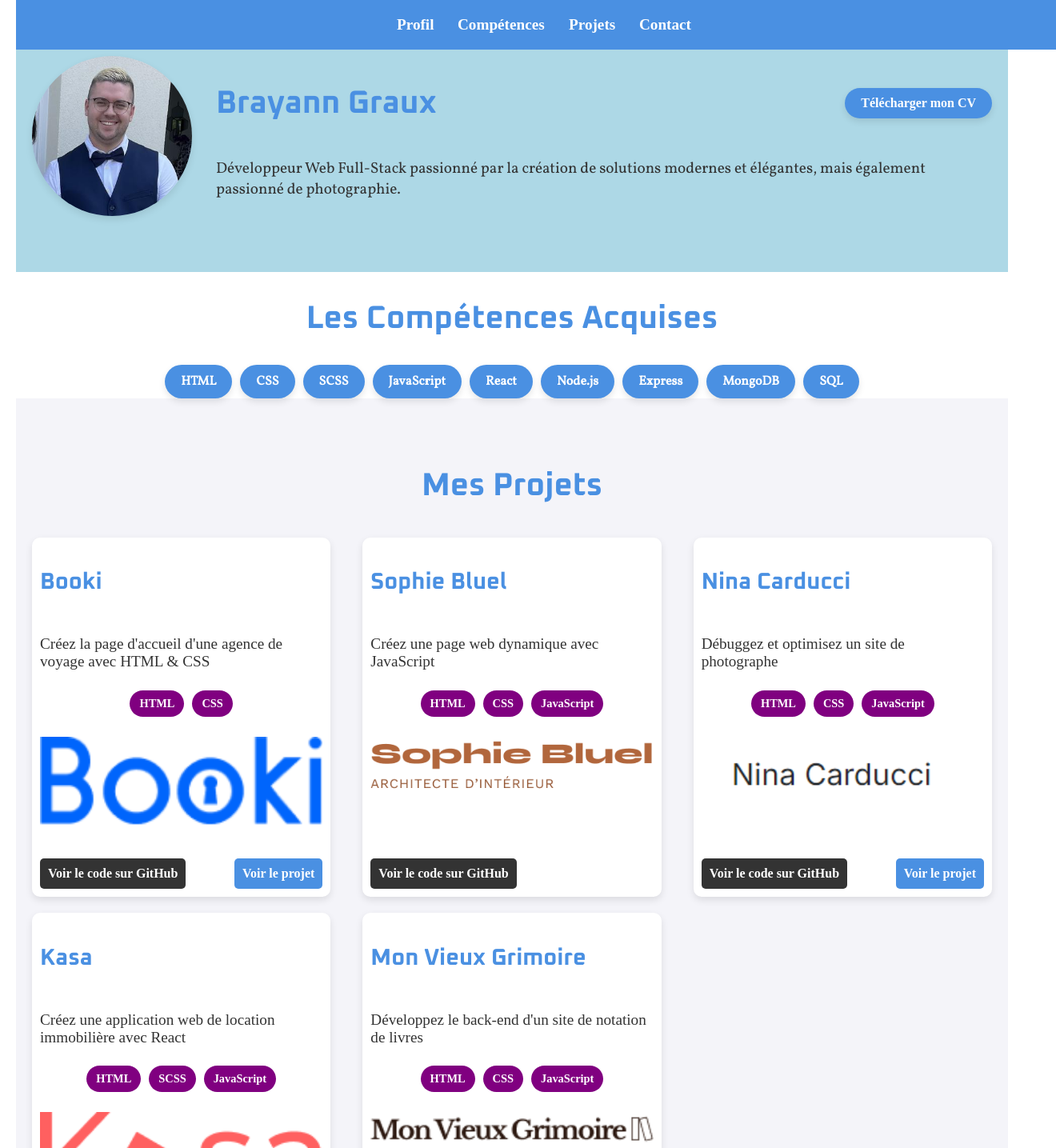
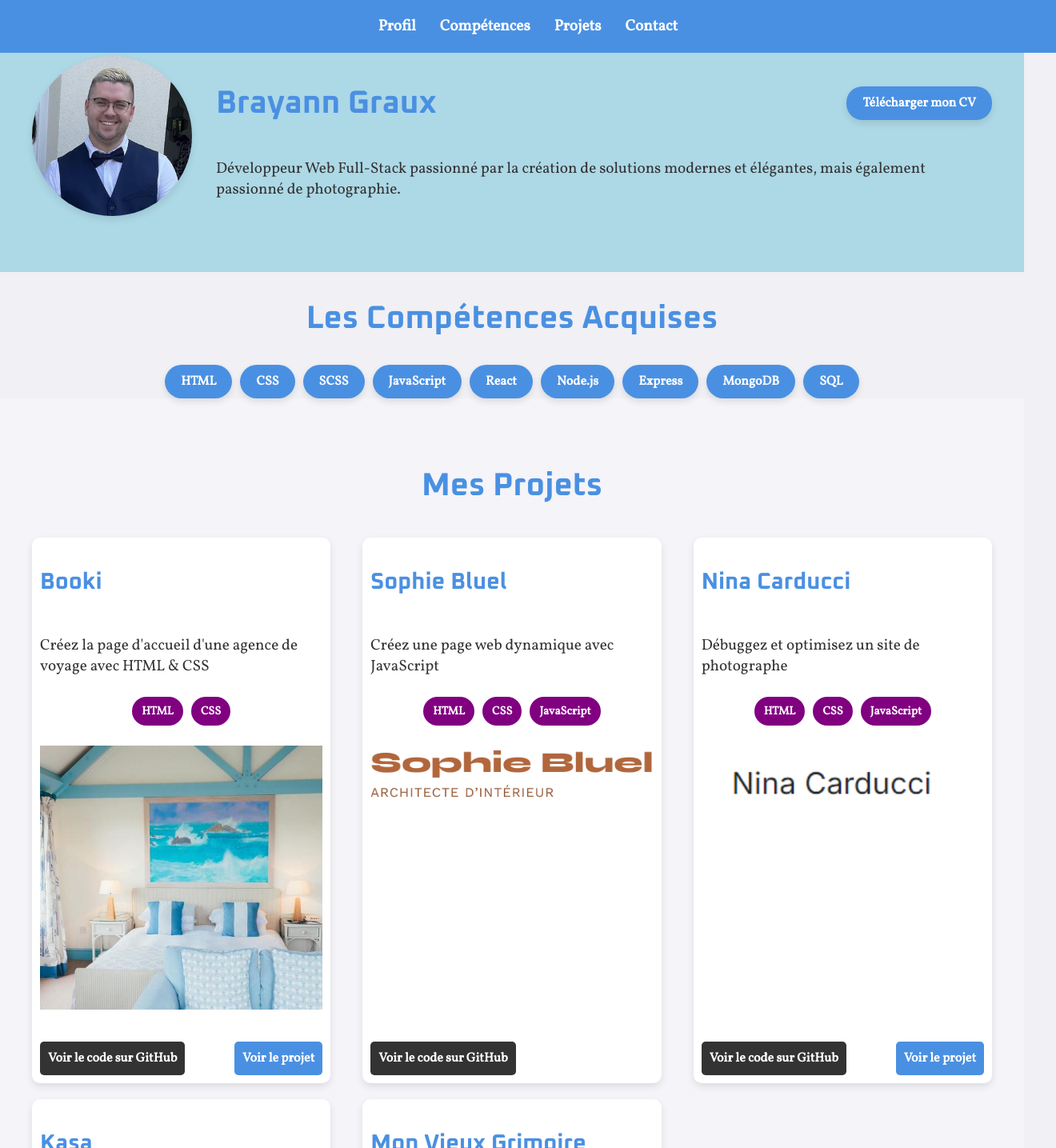
Before and after one commit to Brayann-Graux/Projet_8, a React (Create React App) app: page / in a window 1280 px wide. Shown: the top 1435 px of the page at 80% size, 1320 px wide, since content can reach past the window. Built offline with nearby package versions, Linux system fonts and the light colour scheme.

Commit message:
correction et base ok

```diff
--- a/src/App.jsx
+++ b/src/App.jsx
@@ -1,32 +1,21 @@
-import React, { useEffect } from 'react';
-import AOS from 'aos';
-import 'aos/dist/aos.css';
+import React from 'react';
 import Navbar from './components/Navbar/Navbar';
 import Profile from './components/Profile/Profile';
 import Skills from './components/Skills/Skills';
 import Projects from './components/Projects/Projects';
 import Contact from './components/Contact/Contact';
-import Footer from './components/Footer/Footer';
+import Footer from './components/Footer/Footer'; // Import du pied de page
+
 
 const App = () => {
-  useEffect(() => {
-    AOS.init({
-      duration: 1000,  // Durée de l'animation (1 seconde)
-      once: true,      // Les animations ne se jouent qu'une seule fois
-    });
-  }, []);
-
   return (
     <div className="App">
-      {/* Conteneur global avec une largeur maximale */}
-      <div className="container">
-        <Navbar />
-        <Profile />
-        <Skills />
-        <Projects />
-        <Contact />
-        <Footer />
-      </div>
+      <Navbar />
+      <Profile />
+      <Skills />
+      <Projects />
+      <Contact />
+      <Footer /> {/* Ajout du pied de page */}
     </div>
   );
 };
--- a/src/components/Contact/Contact.jsx
+++ b/src/components/Contact/Contact.jsx
@@ -5,8 +5,6 @@ const Contact = () => {
   return (
     <section id="contact" className="section">
       <h2>Contactez-moi</h2>
-
-      <div>
       <form>
         <input type="text" placeholder="Votre nom" required />
         <input type="email" placeholder="Votre email" required />
@@ -14,8 +12,6 @@ const Contact = () => {
         <textarea placeholder="Votre message" required></textarea>
         <button type="submit" className="btn">Envoyer</button>
       </form>
-      </div>
-
     </section>
   );
 };
--- a/src/components/Contact/Contact.scss
+++ b/src/components/Contact/Contact.scss
@@ -14,8 +14,8 @@ $font-family: 'Vollkorn', serif;
 #contact {
   background-color: $background-color;
   padding: 50px 20px;
+  max-width: 800px; /* Limite la largeur du formulaire */
   margin: 0 auto; /* Centre le formulaire */
-  width: 100%;
 
   h2 {
     font-size: 2.5rem;
@@ -30,7 +30,6 @@ form {
     display: flex;
     flex-direction: column;
     gap: 20px;
-    width: 50%;
 
     input, textarea {
       width: 100%;
--- a/src/components/Navbar/Navbar.jsx
+++ b/src/components/Navbar/Navbar.jsx
@@ -3,23 +3,29 @@ import "./Navbar.scss";
 import { Link } from 'react-scroll';
 
 const Navbar = () => {
-  const navItems = [
-    { id: 'profile', label: 'Profil' },
-    { id: 'skills', label: 'Compétences' },
-    { id: 'projects', label: 'Projets' },
-    { id: 'contact', label: 'Contact' },
-  ];
-
   return (
     <nav className="navbar">
       <ul>
-        {navItems.map((item, index) => (
-          <li key={item.id} data-aos="flip-left" data-aos-delay={index * 100}>
-            <Link to={item.id} smooth={true} duration={500}>
-              {item.label}
-            </Link>
-          </li>
-        ))}
+        <li>
+          <Link to="profile" smooth={true} duration={500}>
+            Profil
+          </Link>
+        </li>
+        <li>
+          <Link to="skills" smooth={true} duration={500}>
+            Compétences
+          </Link>
+        </li>
+        <li>
+          <Link to="projects" smooth={true} duration={500}>
+            Projets
+          </Link>
+        </li>
+        <li>
+          <Link to="contact" smooth={true} duration={500}>
+            Contact
+          </Link>
+        </li>
       </ul>
     </nav>
   );
--- a/src/components/Navbar/Navbar.scss
+++ b/src/components/Navbar/Navbar.scss
@@ -7,42 +7,31 @@ $light-lavender: #B19CD9;
 $light-blue: #ADD8E6;
 $neutral-gray: #F0F0F5;
 
-.container {
-  max-width: 1440px;
-  margin: 0 auto;
-  padding: 0 20px;
-  box-sizing: border-box;
-}
-
 /* Barre de navigation */
 .navbar {
   position: fixed;
+  width: 100%;
   top: 0;
-  width: 100%; /* La navbar prend toute la largeur de la fenêtre */
-  max-width: 100vw; /* Empêche la navbar de déborder au-delà de la largeur de l'écran */
-  background-color: $primary-blue; /* Utilise ta variable pour la couleur de fond */
+  background-color: $primary-blue;
   padding: 20px;
   z-index: 1000;
   display: flex;
-  justify-content: center; /* Centre le contenu horizontalement */
+  justify-content: center; /* Centre les éléments de la barre */
 
   ul {
     list-style: none;
     display: flex;
-    gap: 30px; /* Espace entre les éléments de la liste */
+    gap: 30px; /* Espacement entre les éléments */
     margin: 0;
     padding: 0;
 
-    li {
-      margin: 0;
-      padding: 0;
-      a {
+    li a {
       color: white;
       text-decoration: none;
       font-weight: bold;
       font-size: 1.2rem;
       transition: color 0.3s ease;
-        cursor: pointer;
+      cursor: pointer; /* Affiche la main au survol */
 
       &:hover {
         color: $light-lavender;
@@ -50,8 +39,6 @@ $neutral-gray: #F0F0F5;
     }
   }
 }
-}
-
 
 
 
--- a/src/components/Projects/Projects.jsx
+++ b/src/components/Projects/Projects.jsx
@@ -7,15 +7,8 @@ const Projects = () => {
     <section id="projects" className="projects-section">
       <h2>Mes Projets</h2>
       <div className="projects-container">
-        {projectsData.map((project, index) => (
-          <div
-            key={project.id}
-            className="project-card"
-            data-aos="fade-right"
-            data-aos-offset="300"
-            data-aos-easing="ease-in-sine"
-            data-aos-delay={index * 300} // Ajout d'un délai plus long pour chaque projet
-          >
+        {projectsData.map((project) => (
+          <div key={project.id} className="project-card">
             <h3>{project.title}</h3>
             <p>{project.description}</p>
 
@@ -35,7 +28,7 @@ const Projects = () => {
                 Voir le code sur GitHub
               </a>
 
-              {/* Condition pour afficher le bouton "Voir le projet" seulement si projectLink est disponible */}
+              {/* Condition pour afficher le bouton "Voir le projet" seulement si projectLink est disponible, aligné à droite */}
               {project.projectLink && (
                 <a href={project.projectLink} target="_blank" rel="noopener noreferrer" className="btn">
                   Voir le projet
--- a/src/components/Skills/Skills.jsx
+++ b/src/components/Skills/Skills.jsx
@@ -19,12 +19,7 @@ const Skills = () => {
       <h2>Les Compétences Acquises</h2>
       <div className="skills-container">
         {skills.map((skill, index) => (
-          <span
-            key={index}
-            className="skill-badge"
-            data-aos="fade-up-right"
-            data-aos-delay={index * 100} // Applique un délai basé sur l'index
-          >
+          <span key={index} className="skill-badge">
             {skill}
           </span>
         ))}
--- a/src/data/projects.json
+++ b/src/data/projects.json
@@ -3,7 +3,7 @@
 		"id": 2,
 		"title": "Booki",
 		"description": "Créez la page d'accueil d'une agence de voyage avec HTML & CSS",
-		"image": "/images/Booki.png",
+		"image": "/images/Booki.jpg",
 		"languages":["HTML","CSS"],
 		"projectLink" : "https://brayann-graux.github.io/Projet_2/",
 		"codeLink": "https://github.com/Brayann-Graux/Projet_2"
--- a/src/styles/App.scss
+++ b/src/styles/App.scss
@@ -9,21 +9,21 @@ $neutral-gray: #F0F0F5;
 
 /* Conteneur global */
 .container {
-  max-width: 1440px;   /* Limiter la largeur maximale à 1440px */
-  margin: 0 auto;      /* Centrer le contenu */
-  padding: 0 20px;     /* Ajouter un peu de padding pour éviter que le contenu touche les bords de l'écran */
-  box-sizing: border-box; /* S'assurer que le padding est inclus dans la taille totale de l'élément */
+  max-width: 1440px;
+  margin: 0 auto;
+  padding: 0 20px;
+  box-sizing: border-box;
 }
 
-/* Style global */
-html, body {
+/* Reset et base pour tout le site */
+body {
+  font-family: 'Vollkorn', serif;
+  background-color: $neutral-gray; /* Fond gris neutre */
   margin: 0;
   padding: 0;
-  overflow-x: hidden;  /* Empêcher le défilement horizontal */
   box-sizing: border-box;
-  width: 100%;
+  overflow-x: hidden; /* Empêche le défilement horizontal */
 }
-
 
 h1, h2, h3, h4, h5 {
   font-family: 'Oxanium', sans-serif;
```
Also changed, not shown: public/data/projects.json (deleted, +0 -27 lines), public/images/Booki.jpg (added), public/images/Booki.png (deleted). Lines whose indentation alone changed are shown as unchanged.
